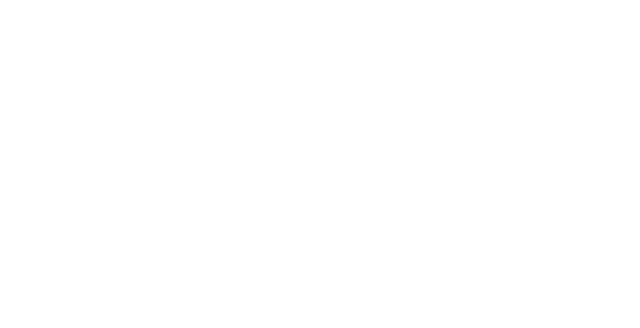
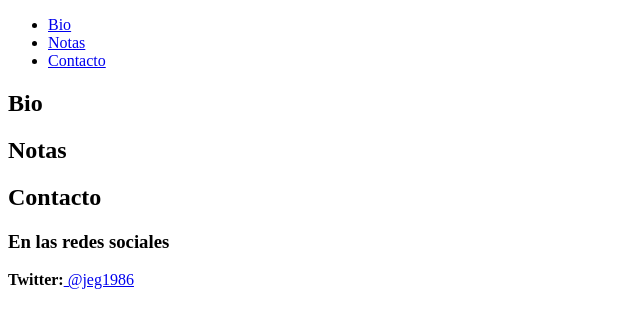
Before and after one commit to jegpehuajo/jegpehuajo.github.io, a plain HTML site: page index.html in a window 1280 px wide. Shown: the whole page, without its empty margins (0-640 px from the left). Drawn offline with Linux system fonts and the light colour scheme.

Commit message:
Títulos del menú principal.

```diff
--- a/index.html
+++ b/index.html
@@ -6,6 +6,25 @@
   <link rel="stylesheet" href="css/style.css">
 </head>
 <body>
-
+  <header>
+    <nav>
+      <ul>
+        <li><a href="#">Bio</a></li>
+        <li><a href="#">Notas</a></li>
+        <li><a href="#">Contacto</a></li>
+      </ul>
+    </nav>
+  </header>
+  <section>
+    <h2>Bio</h2>
+  </section>
+  <section>
+    <h2>Notas</h2>
+  </section>
+  <section>
+    <h2>Contacto</h2>
+    <h3>En las redes sociales</h3>
+    <strong>Twitter:</strong><a href="https://twitter.com/jeg1986"> @jeg1986</a>
+  </section>
 </body>
 </html>
```
